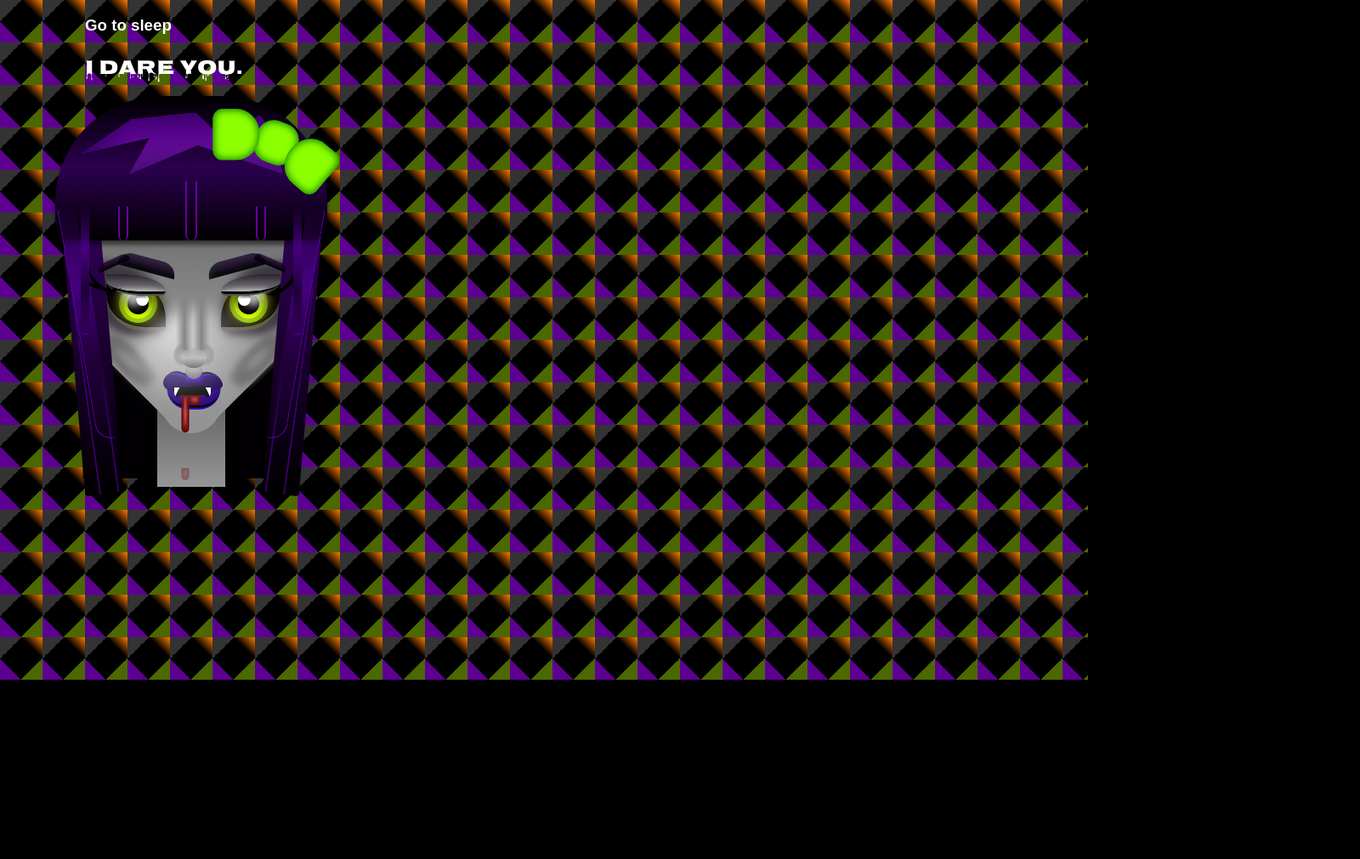
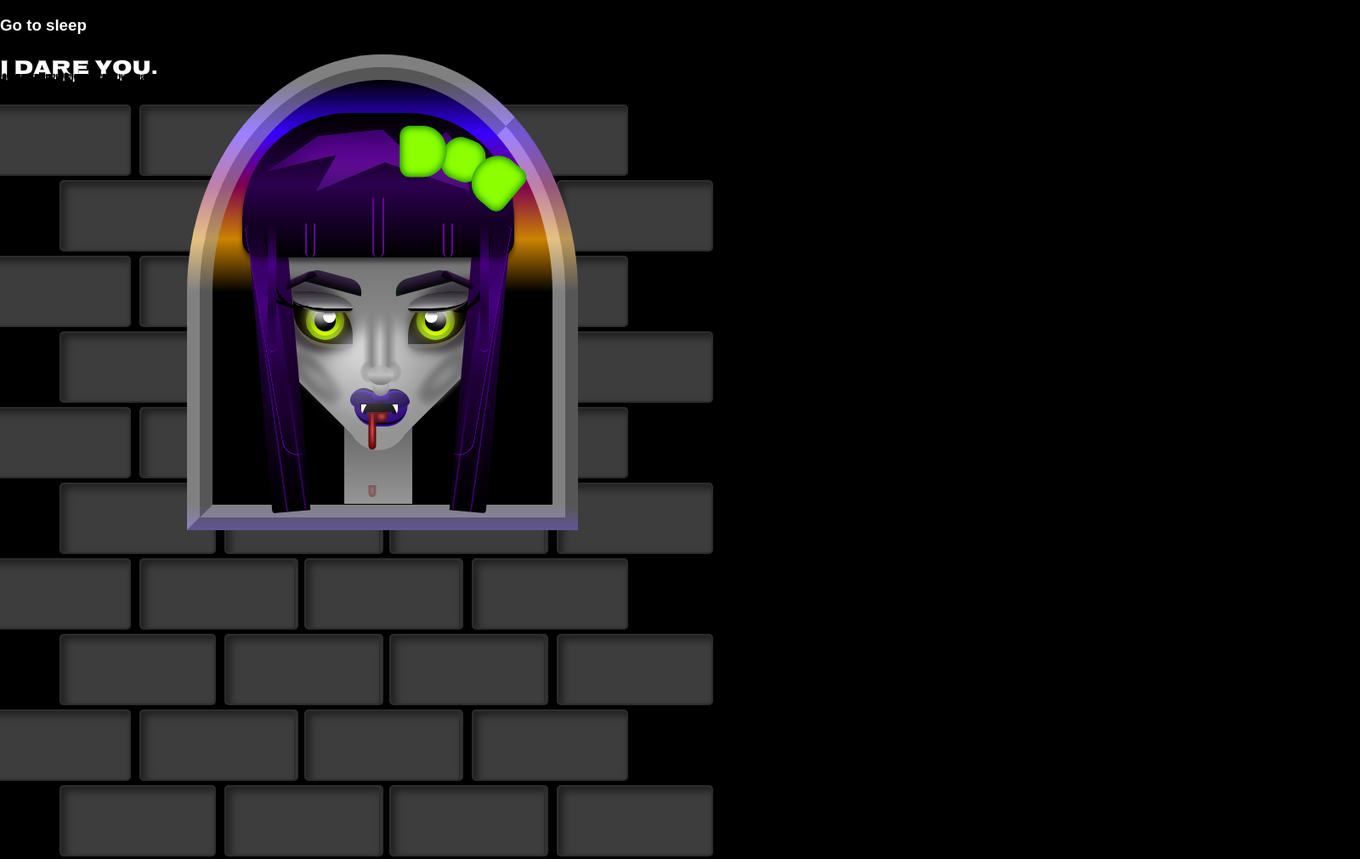
Before and after one commit to AnnaVi11arrea1/halloween_2025_css_devchallenge, a plain HTML site: page index.html in a window 1280 px wide. Shown: the whole page at 85% size, 1600 px wide, since content can reach past the window. Before the commit the page ends 800 px from the top, so only its background shows below. Drawn offline with Linux system fonts and the light colour scheme.

Commit message:
omg the bricks are working

```diff
--- a/index.css
+++ b/index.css
@@ -2,23 +2,9 @@
 
 body {
     font-family: Arial, sans-serif;
-    margin: 0 100px auto;
+    margin: 0 auto;
     color: white;
     background-color: #000000;
-    background-image: linear-gradient(45deg,
-            #5d0092 25%,
-            transparent 25%,
-            transparent 75%,
-            transparent 75%,
-            #ff7b00),
-        linear-gradient(-45deg,
-            #4c6800 25%,
-            transparent 25%,
-            transparent 75%,
-            #333 75%,
-            #333);
-    background-size: 50px 50px;
-    height: 250px;
 }
 
 
@@ -32,14 +18,52 @@ body {
     display: flex;
     justify-content: center;
     align-self: center;
+    height: 100%;
+    width: 100%;
 }
 
 .figure {
     display: flex;
+    justify-content: center;
+    align-items: center;
     width: 100%;
     height: 100%;
     position: relative;
+    left: 25%;
+    top: 20px;
 }
+
+.brickwall {
+    display: grid;
+    grid-template-columns: repeat(6, 92px);
+    grid-template-rows: masonry;
+    position: absolute;
+    column-gap: 5px;
+    row-gap: 5px;
+    z-index: -5;
+    left: -50px;
+}
+
+.brickwall :nth-child(odd) {
+    margin-left: 10px;
+    margin-bottom: 5px;
+
+
+}
+
+.brickwall :nth-child(even) {
+    margin-left: 110px;
+    margin-bottom: 5px;
+}
+
+.brick {
+    background-color: rgb(61, 61, 61);
+    border-radius: 5px;
+    padding: 40px 90px;
+    box-shadow: inset 5px 5px 10px 0px rgba(0, 0, 0, 0.5);
+    border: 2px solid rgb(45, 45, 45);
+}
+
 
 /*===========
 HEAD SHAPE
@@ -111,6 +135,7 @@ HEAD SHAPE
     border-bottom-right-radius: 50px;
     border-top-right-radius: 60px;
     border-top-left-radius: 20px;
+
 }
 
 .chin {
@@ -675,14 +700,14 @@ HAIR
 .hairback {
     width: 255px;
     height: 390px;
-    background-color: rgb(2, 0, 3);
+    background-color: rgb(39, 0, 59);
     position: absolute;
     top: 50px;
     left: 50%;
     transform: translateX(-50%);
     border-top-left-radius: 150px;
     border-top-right-radius: 150px;
-    z-index: -2;
+    z-index: -4;
 }
 
 .hairdetail1 {
@@ -843,3 +868,20 @@ BLOOD
     padding-top: 12px;
     color: rgb(212, 255, 0);
 }
+
+/*===========
+Webbing
+============*/
+
+.webbing {
+    width: 400px;
+    height: 500px;
+    background-image: linear-gradient(180deg, black, rgb(55, 0, 255), rgb(128, 0, 79), rgb(202, 131, 0), black 50%);
+    position: absolute;
+    top: -79px;
+    left: -100px;
+    border-top-right-radius: 50%;
+    border-top-left-radius: 50%;
+    border: 30px ridge rgba(255, 255, 255, 0.5);
+    z-index: -4;
+}
--- a/index.html
+++ b/index.html
@@ -1,11 +1,13 @@
 <!DOCTYPE html>
 <html lang="en">
+
 <head>
     <meta charset="UTF-8">
     <meta name="viewport" content="width=device-width, initial-scale=1.0">
     <title>Sample HTML Page</title>
     <link rel="stylesheet" href="index.css">
 </head>
+
 <body>
     <h3>Go to sleep </h3>
     <h2 class="nosifer-regular">I dare you.</h2>
@@ -17,7 +19,6 @@
                 <div class="bowcenter"></div>
             </div>
             <div class="head">
-
                 <div class="neck"></div>
                 <div class="highlight"></div>
                 <div class="jaw">
@@ -82,9 +83,53 @@
                 <div class="blooddrip2"></div>
                 <div class="drop"></div>
             </div>
-        <div class="background">
-            <div class="cutout"></div>
+            <div class="webbing"></div>
+        </div>
+        <div class="brickwall">
+            <div class="row">
+                <div class="brick"></div><div class="brick"></div>
+                <div class="brick"></div><div class="brick"></div>
+                <div class="brick"></div><div class="brick"></div>
+                <div class="brick"></div><div class="brick"></div>
+                <div class="brick"></div><div class="brick"></div>
+            </div>
+            <div class="row">
+                <div class="brick"></div><div class="brick"></div>
+                <div class="brick"></div><div class="brick"></div>
+                <div class="brick"></div><div class="brick"></div>
+                <div class="brick"></div><div class="brick"></div>
+                <div class="brick"></div><div class="brick"></div>
+            </div>
+            <div class="row">
+                <div class="brick"></div><div class="brick"></div>
+                <div class="brick"></div><div class="brick"></div>
+                <div class="brick"></div><div class="brick"></div>
+                <div class="brick"></div><div class="brick"></div>
+                <div class="brick"></div><div class="brick"></div>
+            </div>
+            <div class="row">
+                <div class="brick"></div><div class="brick"></div>
+                <div class="brick"></div><div class="brick"></div>
+                <div class="brick"></div><div class="brick"></div>
+                <div class="brick"></div><div class="brick"></div>
+                <div class="brick"></div><div class="brick"></div>
+            </div>
+            <div class="row">
+                <div class="brick"></div><div class="brick"></div>
+                <div class="brick"></div><div class="brick"></div>
+                <div class="brick"></div><div class="brick"></div>
+                <div class="brick"></div><div class="brick"></div>
+                <div class="brick"></div><div class="brick"></div>
+            </div>
+            <div class="row">
+                <div class="brick"></div><div class="brick"></div>
+                <div class="brick"></div><div class="brick"></div>
+                <div class="brick"></div><div class="brick"></div>
+                <div class="brick"></div><div class="brick"></div>
+                <div class="brick"></div><div class="brick"></div>
+            </div>
         </div>
     </div>
 </body>
+
 </html>
```
